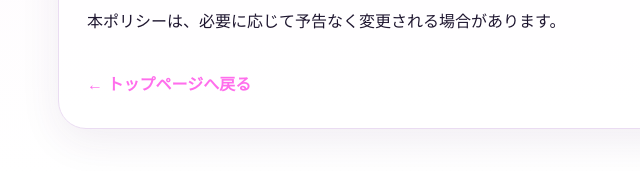
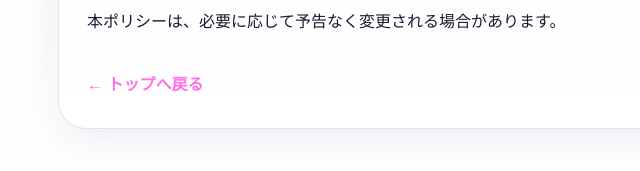
Before and after one commit to emika0811/kesyouhinnkentei2kyuu, a plain HTML site: page privacy.html in a window 1280 px wide. Shown: the part 1124-1295 px from the top of the page, 138-778 px from the left. Drawn offline with Linux system fonts and the light colour scheme.

Commit message:
プライバシーポリシー修正

```diff
--- a/privacy.html
+++ b/privacy.html
@@ -153,7 +153,7 @@
         本ポリシーは、必要に応じて予告なく変更される場合があります。
       </p>
 
-      <a href="index.html" class="back-link">← トップページへ戻る</a>
+      <a href="index.html" class="back-link">← トップへ戻る</a>
     </div>
   </div>
 </body>
```
